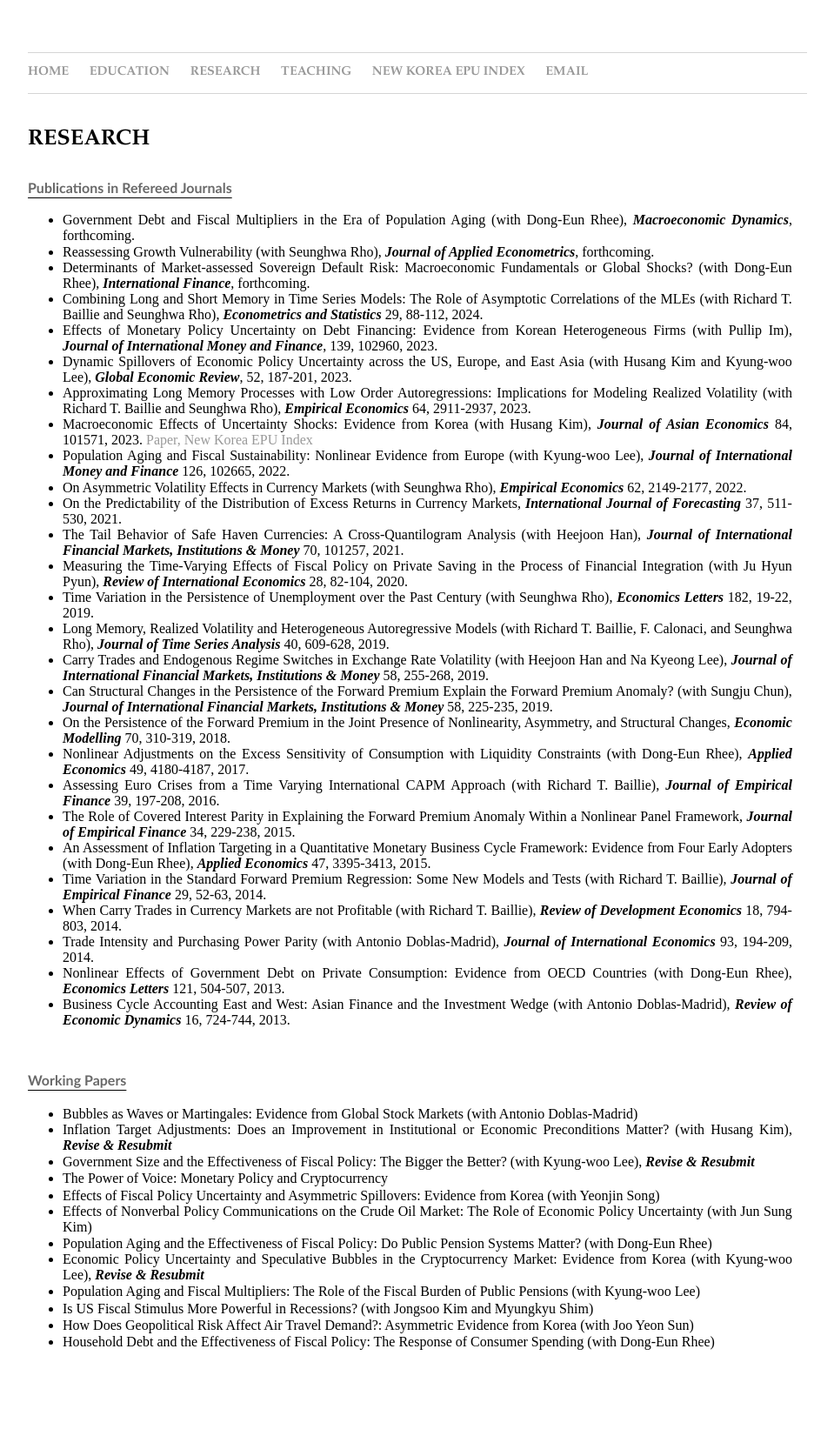
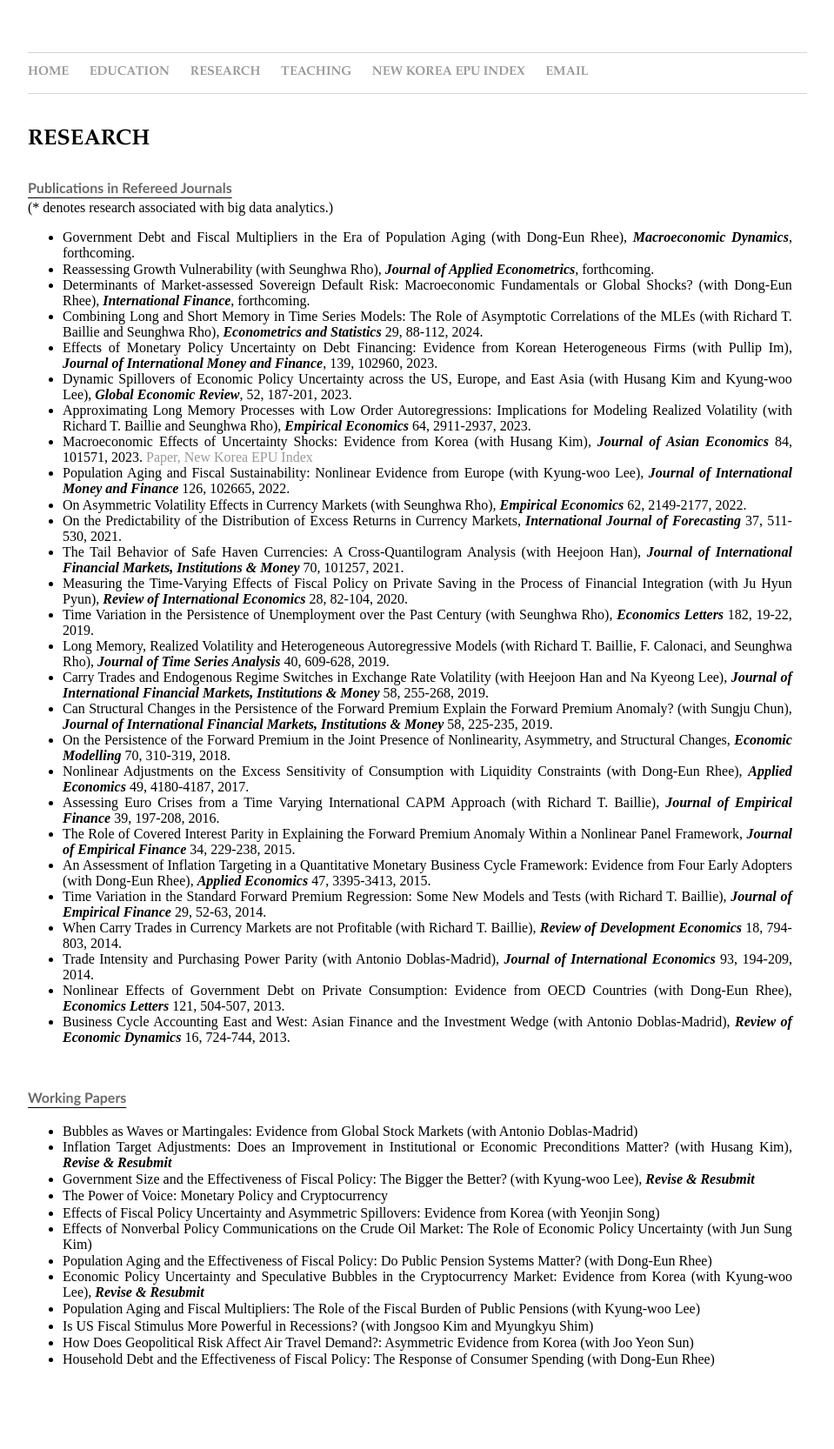
Before and after one commit to dooyeoncho/dooyeoncho.github.io, a Jekyll site: the page built from pages/research.html, in a window 1280 px wide. Shown: the whole page at 87% size, without its empty margins (160-1119 px from the left). Built offline with Jekyll 4.4.1, drawn with Linux system fonts in a browser that asks for light colours.

Commit message:
Update research.html

```diff
--- a/pages/research.html
+++ b/pages/research.html
@@ -22,7 +22,7 @@ span {
 <h1 class="headerstyle">Research</h1>
 </div>
 
-<div><b><p style="text-decoration: underline; text-underline-position:under;"><font color="dimgray" face="Gill Sans", sans-serif;>Publications in Refereed Journals</font></p></b></div>
+<div><b><p style="text-decoration: underline; text-underline-position:under;"><font color="dimgray" face="Gill Sans", sans-serif;>Publications in Refereed Journals</font></p></b></div> </li>(* denotes research associated with big data analytics.)</li>
 		<div><ul>
 			<span><li>Government Debt and Fiscal Multipliers in the Era of Population Aging (with Dong-Eun Rhee), <em property="italic"><b>Macroeconomic Dynamics</b></em>, forthcoming.</li></span>
                         <span><li>Reassessing Growth Vulnerability (with Seunghwa Rho), <em property="italic"><b>Journal of Applied Econometrics</b></em>, forthcoming.</li></span>
```
